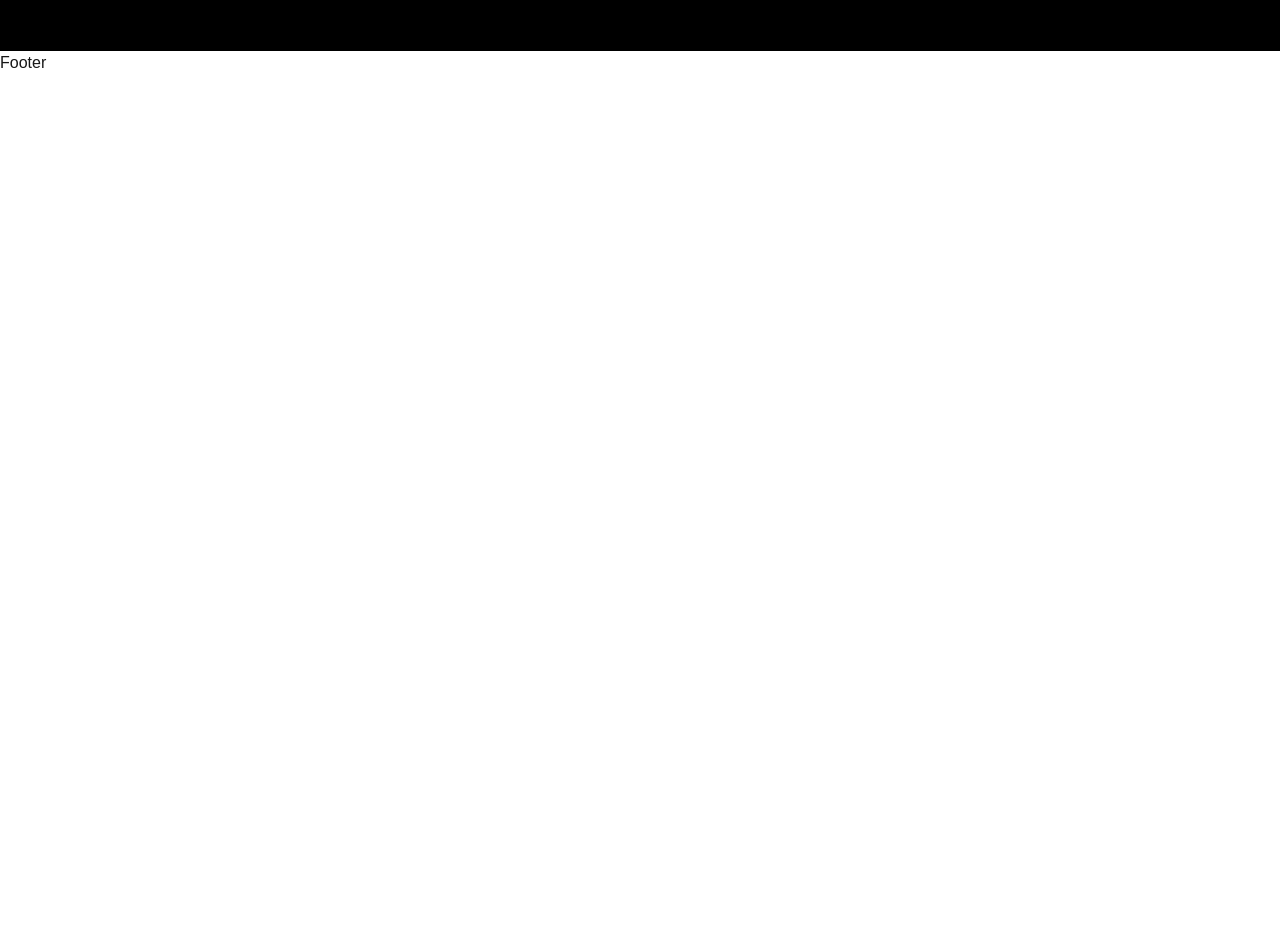
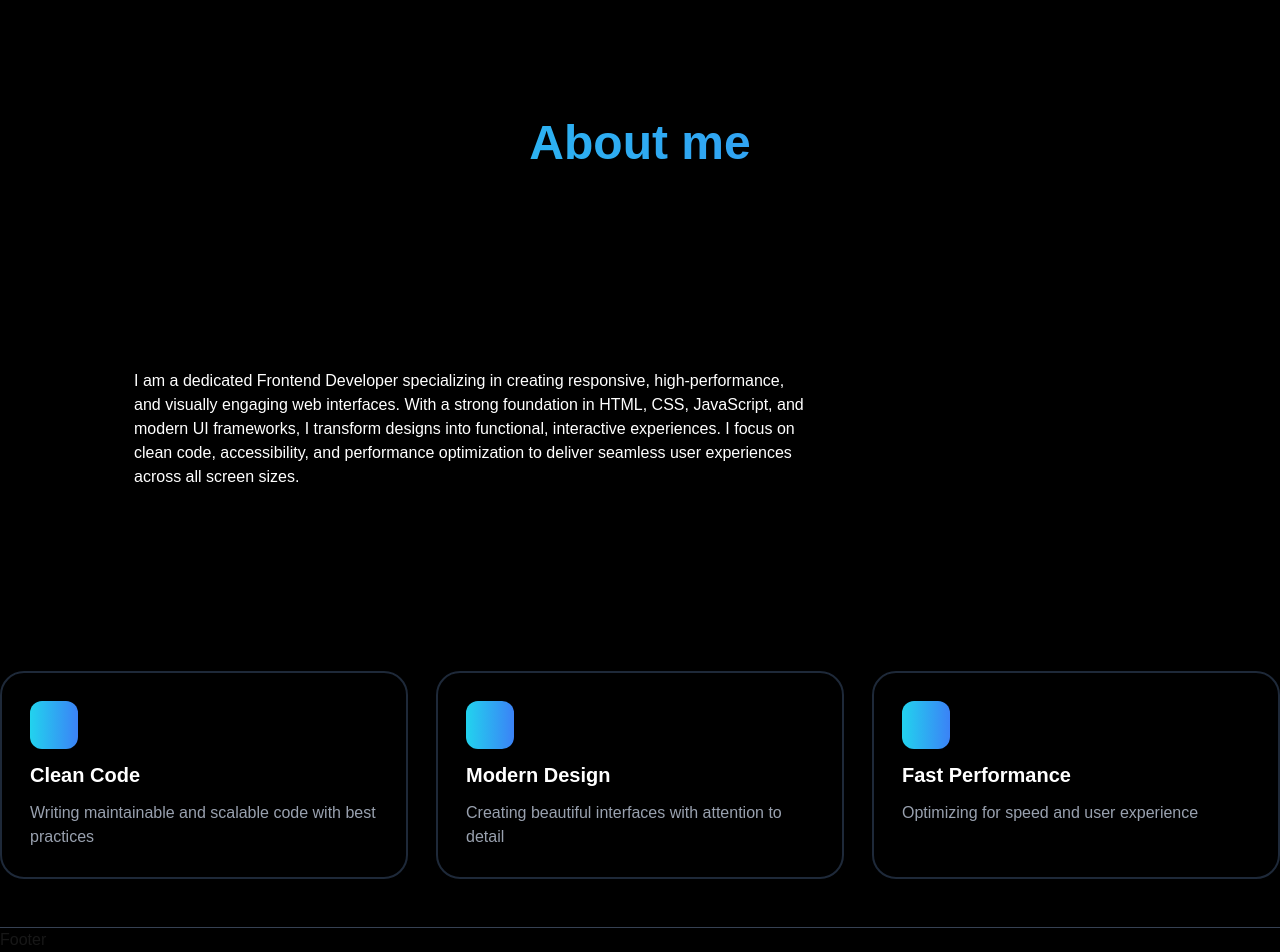
Before and after one commit to aryan-frontend/aryanpounikar-portfolio, a Next.js app: page / in a window 1280 px wide. Shown: the part 601-1553 px from the top of the page. Before the commit the page ends 800 px from the top, so only its background shows below. Built offline with nearby package versions, Linux system fonts and the light colour scheme.

Commit message:
feat about section

```diff
--- a/src/app/page.js
+++ b/src/app/page.js
@@ -1,10 +1,12 @@
-import HomeSection from "@/components/home/HomeSection";
+import AboutSection from "@/components/sections/AboutSection";
+import HomeSection from "@/components/sections/HomeSection";
 import Image from "next/image";
 
 export default function Home() {
   return (
     <div>
       <HomeSection/>
+      <AboutSection/>
     </div>
 
   );
--- a/src/components/home/HomeSection.jsx
+++ /dev/null
@@ -1,40 +0,0 @@
-import React from 'react'
-
-export default function HomeSection() {
-  return (
-    <section  className="text-center py-15  bg-black px-5">
-                <h1 className="lg:text-7xl text-5xl text-white font-bold mb-5 pt-15">Hi, I'm</h1>
-                <h1 className="lg:text-7xl text-5xl font-bold gradient-text mb-10 gradient-text">
-                    Aryan Pounikar
-                </h1>
-                <h2 className="text-gray-300 text-3xl mb-10">Frontend Developer crafting modern UI</h2>
-                <p className="text-gray-400 text-xl mb-5">Crafting beautiful digital experiences with modern web
-                    technologies</p>
-                <div className="my-15 flex md:flex-row flex-col gap-10 items-center justify-center">
-                    <a href="#projects"
-                        className="gradient-bg px-7 py-2 rounded-3xl text-white font-bold hover:shadow-lg hover:shadow-cyan-500/50 transition-transform duration-300 hover:scale-110 ">
-                        View My Work
-                    </a>
-                    <a href="#contact"
-                        className="border-2 border-gray-300 px-7 py-2 text-white font-bold rounded-3xl hover:bg-gray-900 hover:scale-110 transition-transform duration-300">
-                        Get In Touch
-                </a>
-                    <a href="/My_Resume.pdf" download target="_blank"
-                        className="text-white font-bold border-2 px-7 py-2 rounded-3xl hover:scale-110 transition-transform duration-300">Download
-                        Resume</a>
-                </div>
-
-                <div className="invert flex items-center justify-center gap-7 mt-8">
-                    <div>
-
-                    </div>
-                    <div>
-
-                    </div>
-                    <div>
-
-                    </div>
-                </div>
-            </section>
-  )
-}
--- a/src/components/layout/Footer.jsx
+++ b/src/components/layout/Footer.jsx
@@ -2,6 +2,8 @@ import React from 'react'
 
 export default function Footer() {
   return (
-    <div>Footer</div>
+    <footer className='bg-black border-t border-gray-700 '>
+      Footer
+    </footer>
   )
 }
--- a/src/components/layout/Header.jsx
+++ b/src/components/layout/Header.jsx
@@ -8,7 +8,7 @@ import { RxCross1 } from 'react-icons/rx'
 export default function Header() {
   const [isOpen , setIsOpen] = useState(false)
   return (
-    <header className='flex items-center justify-between bg-black text-white p-4 border-b border-gray-800 fixed top-0 w-full'>
+    <header className='flex items-center justify-between bg-black text-white p-4 border-b border-gray-700 fixed top-0 w-full'>
         <Link href={"/"} className='text-2xl font-bold'>Portfolio</Link>
         <Navbar isOpen={isOpen} setIsOpen={setIsOpen}/>
         <button className='text-xl block lg:hidden' onClick={()=> setIsOpen(!isOpen)}>
--- /dev/null
+++ b/src/components/sections/AboutSection.jsx
@@ -0,0 +1,58 @@
+import React from 'react'
+
+export default function AboutSection() {
+  return (
+    <section id="about" className=" py-12 bg-black">
+                <h1 className="lg:text-5xl text-3xl text-center font-bold gradient-text py-5">
+                    About me
+                </h1>
+                <div className="text-white flex flex-col lg:flex-row items-center justify-center gap-10 p-5 mt-18">
+
+                    <article className="max-w-2xl text-center lg:text-left">
+                        <p>
+                            I am a dedicated Frontend Developer specializing in creating responsive, high-performance,
+                            and visually engaging web interfaces. With a strong foundation in HTML, CSS, JavaScript,
+                            and modern UI frameworks, I transform designs into functional, interactive experiences.
+                            I focus on clean code, accessibility, and performance optimization to deliver seamless
+                            user experiences across all screen sizes.
+                        </p>
+                    </article>
+
+                    <div className="w-75 h-75">
+                        {/* <img src="/asset/profile_photo.jpg" alt="profile"
+                            className="rounded-full w-full h-full object-cover"> */}
+                    </div>
+
+                </div>
+                <div className="grid lg:grid-cols-3 grid-cols-1 gap-7 mt-18">
+                    <div
+                        className="text-white border-2 border-gray-800 hover:border-blue-900 p-7 rounded-3xl hover:-translate-y-4 transition-transform duration-1000">
+                        <div
+                            className="h-12 w-12 flex gradient-bg p-2 rounded-xl hover:rotate-360 transition-transform duration-500">
+                            {/* <img src="/asset/code.svg" alt="code" className="invert"> */}
+                        </div>
+                        <h1 className="my-3 font-bold text-xl">Clean Code</h1>
+                        <p className="text-gray-400">Writing maintainable and scalable code with best practices</p>
+                    </div>
+                    <div
+                        className="text-white border-2 border-gray-800 hover:border-blue-900 p-7 rounded-3xl hover:-translate-y-4 transition-transform duration-1000">
+                        <div
+                            className="h-12 w-12 flex gradient-bg p-2 rounded-xl hover:rotate-360 transition-transform duration-500">
+                            {/* <img src="/asset/design.svg" alt="desigh" className="invert"> */}
+                        </div>
+                        <h1 className="my-3 font-bold text-xl">Modern Design</h1>
+                        <p className="text-gray-400">Creating beautiful interfaces with attention to detail</p>
+                    </div>
+                    <div
+                        className="text-white border-2 border-gray-800 hover:border-blue-900 p-7 rounded-3xl hover:-translate-y-4 transition-transform duration-1000">
+                        <div
+                            className="h-12 w-12 flex gradient-bg p-2 rounded-xl hover:rotate-360 transition-transform duration-500">
+                            {/* <img src="/asset/bold.svg" alt="bold" className="invert"> */}
+                        </div>
+                        <h1 className="my-3 font-bold text-xl">Fast Performance</h1>
+                        <p className="text-gray-400">Optimizing for speed and user experience</p>
+                    </div>
+                </div>
+            </section>
+  )
+}
--- /dev/null
+++ b/src/components/sections/HomeSection.jsx
@@ -0,0 +1,28 @@
+import React from 'react'
+
+export default function HomeSection() {
+  return (
+    <section className="text-center py-15  bg-black px-5">
+      <h1 className="lg:text-7xl text-5xl text-white font-bold mb-5 pt-15">Hi, I'm</h1>
+      <h1 className="lg:text-7xl text-5xl font-bold gradient-text mb-10 gradient-text">
+        Aryan Pounikar
+      </h1>
+      <h2 className="text-gray-300 text-3xl mb-10">Frontend Developer crafting modern UI</h2>
+      <p className="text-gray-400 text-xl mb-5">Crafting beautiful digital experiences with modern web
+        technologies</p>
+      <div className="my-15 flex md:flex-row flex-col gap-10 items-center justify-center">
+        <a href="#projects"
+          className="gradient-bg px-7 py-2 rounded-3xl text-white font-bold hover:shadow-lg hover:shadow-cyan-500/50 transition-transform duration-300 hover:scale-110 ">
+          View My Work
+        </a>
+        <a href="#contact"
+          className="border-2 border-gray-300 px-7 py-2 text-white font-bold rounded-3xl hover:bg-gray-900 hover:scale-110 transition-transform duration-300">
+          Get In Touch
+        </a>
+        <a href="/My_Resume.pdf" download target="_blank"
+          className="text-white font-bold border-2 px-7 py-2 rounded-3xl hover:scale-110 transition-transform duration-300">Download
+          Resume</a>
+      </div>
+    </section>
+  )
+}
```
Also changed, not shown: src/assets/images/profile_photo.jpg (added).
